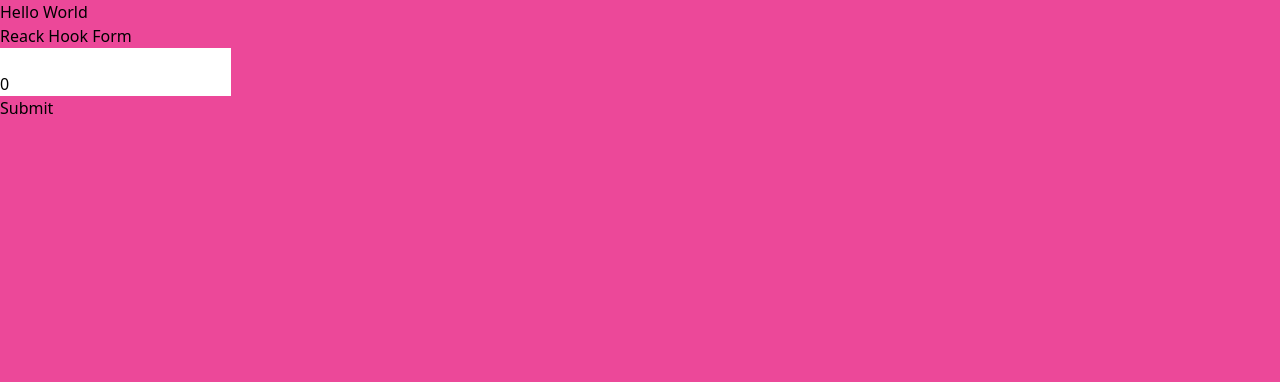
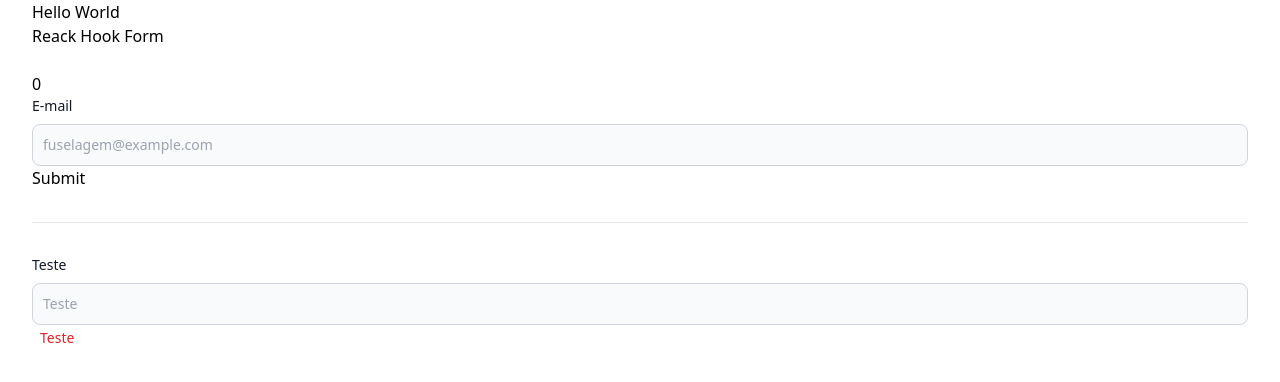
Before and after one commit to rafael-angonese/fuselagem, a React (Vite) app in the folder react/: page / in a window 1280 px wide. Shown: the top 382 px of the page. Built offline with nearby package versions, Linux system fonts and the light colour scheme.

Commit message:
:sparkles: feat: use InputText component with rhf

```diff
--- a/react/src/App.tsx
+++ b/react/src/App.tsx
@@ -1,11 +1,21 @@
+import InputText from "./components/Forms/InputText/InputeText";
 import ReackHookForm from "./components/ReackHookForm/ReactHookForm";
 
 function App() {
   return (
     <>
-      <div className="bg-pink-500 h-screen w-full">
+      <div className=" h-screen w-full px-8">
         Hello World
         <ReackHookForm />
+        <hr className="my-8" />
+        <InputText
+          isInvalid={false}
+          id="first_name"
+          label="Teste"
+          placeholder="Teste"
+          helperText="Teste"
+          required
+        />
       </div>
     </>
   );
--- a/react/src/components/ReackHookForm/ReactHookForm.tsx
+++ b/react/src/components/ReackHookForm/ReactHookForm.tsx
@@ -2,20 +2,24 @@ import React from "react";
 import { useForm } from "react-hook-form";
 import { yupResolver } from "@hookform/resolvers/yup";
 import yup from "../../lib/yup";
+import InputText from "../Forms/InputText/InputeText";
 
 interface IFormInputs {
   name: string;
+  email: string;
   age: number;
 }
 
 const INITIAL_FORM_STATE = {
   name: "",
+  email: "",
   age: 0,
 };
 
 const FORM_VALIDATION = yup
   .object({
     name: yup.string().required(),
+    email: yup.string().email().required(),
     age: yup.number().positive().integer().required(),
   })
   .required();
@@ -26,6 +30,7 @@ const ReactHookForm: React.FC = () => {
     handleSubmit,
     formState: { errors },
   } = useForm<IFormInputs>({
+    mode: "onChange",
     defaultValues: INITIAL_FORM_STATE,
     resolver: yupResolver(FORM_VALIDATION),
   });
@@ -44,6 +49,17 @@ const ReactHookForm: React.FC = () => {
         <input {...register("age")} />
         <p>{errors.age?.message}</p>
 
+        <div>
+          <InputText
+            {...register("email")}
+            label="E-mail"
+            isInvalid={!!errors.email}
+            placeholder="fuselagem@example.com"
+            helperText={errors.email?.message}
+            required
+          />
+        </div>
+
         <input type="submit" />
       </form>
     </>
```
